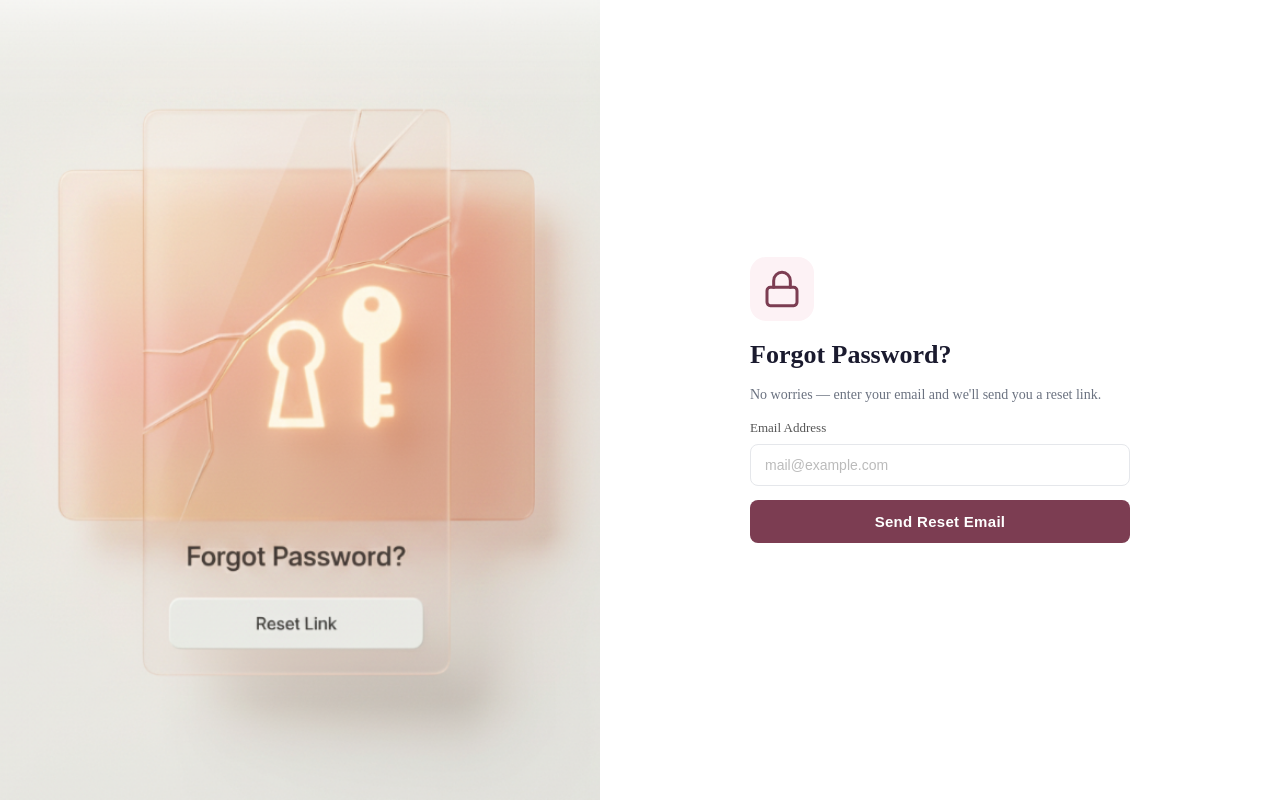
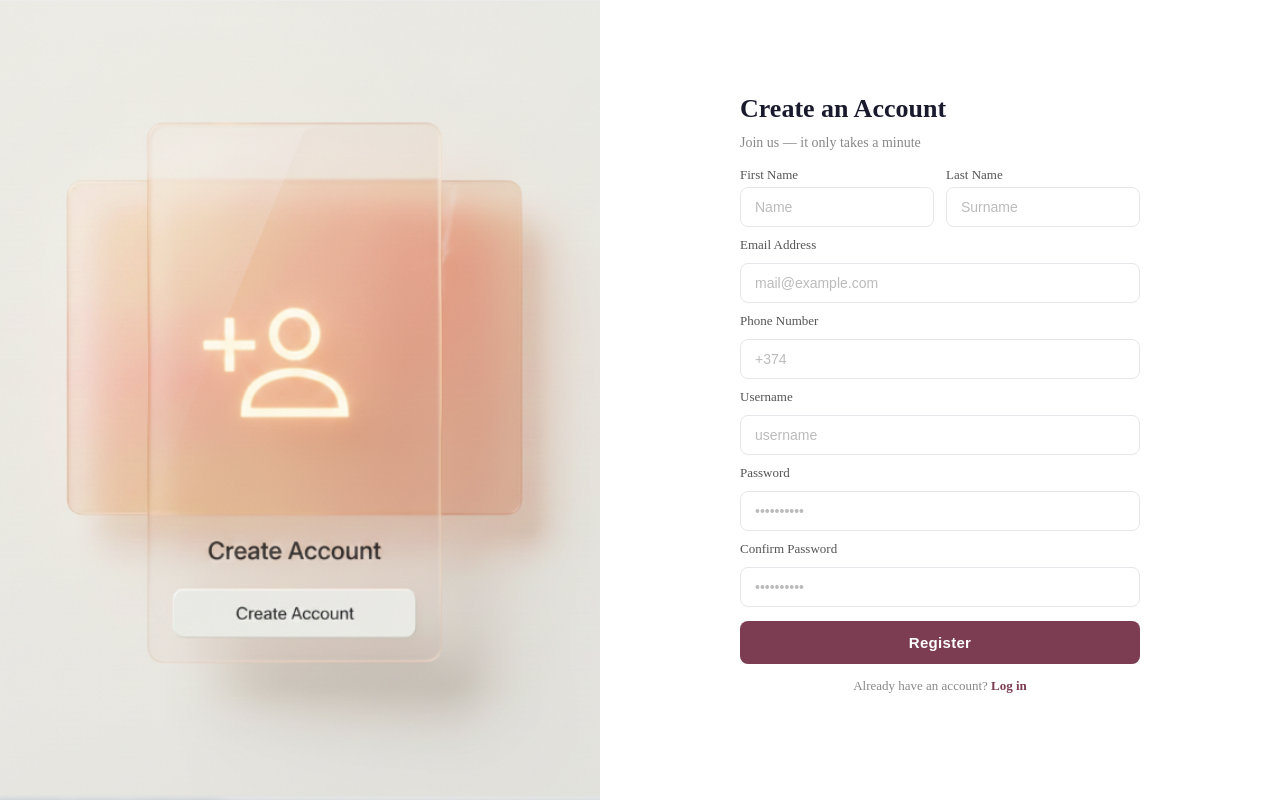
Before and after one commit to Shushanik01/Real-Time-chat, a React (Vite) app: page / in a window 1280 px wide. Built offline with nearby package versions, Linux system fonts and the light colour scheme; no server answers.

Commit message:
feat: added create room functionality

```diff
--- a/src/App.tsx
+++ b/src/App.tsx
@@ -1,11 +1,13 @@
 import Login from "./pages/loginPage/loginpage";
 import ForgotPassword from "./pages/forgotPasswordPage/forgotPassword";
+import Registration from "./pages/registrationPage/registrationPage";
 
 const App = ()=>{
   return(
     <>
     {/* <Login/> */}
-    <ForgotPassword/>
+    {/* <ForgotPassword/> */}
+    <Registration/>
     </>
   )
 }
--- /dev/null
+++ b/src/pages/registrationPage/registrationPage.tsx
@@ -0,0 +1,53 @@
+import styles from './style.module.css';
+import reg from '../../assets/reg.png';
+
+const Registration = () => {
+    return (
+        <div className={styles.container}>
+            <div className={styles.leftSide}>
+                <img src={reg} alt="registration" className={styles.coverImage} />
+            </div>
+            <div className={styles.rightSide}>
+                <div className={styles.formWrapper}>
+                    <h2 className={styles.title}>Create an Account</h2>
+                    <p className={styles.subtitle}>Join us — it only takes a minute</p>
+
+                    <div className={styles.nameRow}>
+                        <div className={styles.fieldGroup}>
+                            <label className={styles.label}>First Name</label>
+                            <input className={styles.input} type="text" placeholder="Name" />
+                        </div>
+                        <div className={styles.fieldGroup}>
+                            <label className={styles.label}>Last Name</label>
+                            <input className={styles.input} type="text" placeholder="Surname" />
+                        </div>
+                    </div>
+
+                    <label className={styles.label}>Email Address</label>
+                    <input className={styles.input} type="text" placeholder="mail@example.com" />
+
+                    <label className={styles.label}>Phone Number</label>
+                    <input className={styles.input} type="number" placeholder="+374" />
+
+                    <label className={styles.label}>Username</label>
+                    <input className={styles.input} type="text" placeholder="username" />
+
+                    <label className={styles.label}>Password</label>
+                    <input className={styles.input} type="password" placeholder="••••••••••" />
+
+                    <label className={styles.label}>Confirm Password</label>
+                    <input className={styles.input} type="password" placeholder="••••••••••" />
+
+                    <button className={styles.registerBtn}>Register</button>
+
+                    <p className={styles.loginRow}>
+                        Already have an account?&nbsp;
+                        <a href="#" className={styles.loginLink}>Log in</a>
+                    </p>
+                </div>
+            </div>
+        </div>
+    );
+};
+
+export default Registration;
--- /dev/null
+++ b/src/pages/registrationPage/style.module.css
@@ -0,0 +1,141 @@
+:global(html),
+:global(body) {
+    margin: 0;
+    padding: 0;
+    overflow: hidden;
+}
+
+.container {
+    display: flex;
+    height: 100vh;
+    width: 100vw;
+    overflow: hidden;
+}
+
+.leftSide {
+    flex: 1;
+    max-width: 50%;
+    overflow: hidden;
+}
+
+.coverImage {
+    width: 100%;
+    height: 100%;
+    object-fit: cover;
+    display: block;
+}
+
+.rightSide {
+    flex: 1;
+    display: flex;
+    align-items: center;
+    justify-content: center;
+    background: #ffffff;
+    padding: 40px;
+    overflow-y: auto;
+}
+
+.formWrapper {
+    display: flex;
+    flex-direction: column;
+    width: 100%;
+    max-width: 400px;
+    gap: 10px;
+}
+
+.title {
+    font-size: 26px;
+    font-weight: 700;
+    color: #1a1a2e;
+    margin: 0;
+    line-height: 1.2;
+}
+
+.subtitle {
+    font-size: 14px;
+    color: #888;
+    margin: 0 0 6px;
+}
+
+.nameRow {
+    display: flex;
+    gap: 12px;
+}
+
+.fieldGroup {
+    display: flex;
+    flex-direction: column;
+    flex: 1;
+    gap: 4px;
+}
+
+.label {
+    font-size: 13px;
+    font-weight: 500;
+    color: #555;
+}
+
+.input {
+    width: 100%;
+    padding: 11px 14px;
+    border: 1.5px solid #e5e7eb;
+    border-radius: 8px;
+    font-size: 14px;
+    color: #333;
+    outline: none;
+    box-sizing: border-box;
+    transition: border-color 0.15s, box-shadow 0.15s;
+    background: #fff;
+}
+
+.input:focus {
+    border-color: #7c3d52;
+    box-shadow: 0 0 0 3px rgba(124, 61, 82, 0.08);
+}
+
+.input::placeholder {
+    color: #bbb;
+}
+
+/* hide number input arrows */
+.input[type="number"]::-webkit-outer-spin-button,
+.input[type="number"]::-webkit-inner-spin-button {
+    -webkit-appearance: none;
+    margin: 0;
+}
+
+.registerBtn {
+    width: 100%;
+    padding: 13px;
+    background-color: #7c3d52;
+    color: #fff;
+    font-size: 15px;
+    font-weight: 600;
+    border: none;
+    border-radius: 8px;
+    cursor: pointer;
+    letter-spacing: 0.3px;
+    margin-top: 4px;
+    transition: background 0.15s;
+}
+
+.registerBtn:hover {
+    background-color: #6b3347;
+}
+
+.loginRow {
+    text-align: center;
+    font-size: 13px;
+    color: #888;
+    margin-top: 4px;
+}
+
+.loginLink {
+    color: #7c3d52;
+    font-weight: 600;
+    text-decoration: none;
+}
+
+.loginLink:hover {
+    text-decoration: underline;
+}
```
Also changed, not shown: src/hooks/useCreateRoom.tsx (added, +9 -0 lines), src/assets/reg.png (added), src/chat/RoomList.tsx (added), src/chat/messageInput.tsx (added), src/chat/messageItem.tsx (added), src/chat/messageList.tsx (added), src/chat/typingIndicator.tsx (added).
